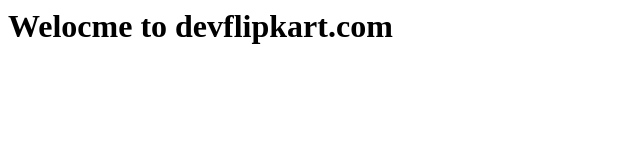
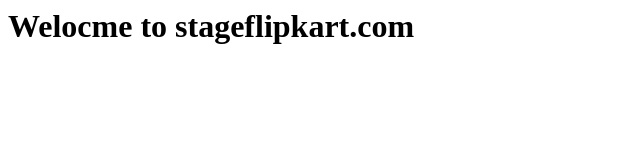
Before and after one commit to AnilKumar107/gitjan2023, a plain HTML site: page index.html in a window 1280 px wide. Shown: the whole page, without its empty margins (0-640 px from the left). Drawn offline with Linux system fonts and the light colour scheme.

Commit message:
adde new file1

```diff
--- a/index.html
+++ b/index.html
@@ -1 +1 @@
-<h1>Welocme to devflipkart.com</h1>
+<h1>Welocme to stageflipkart.com</h1>
```
